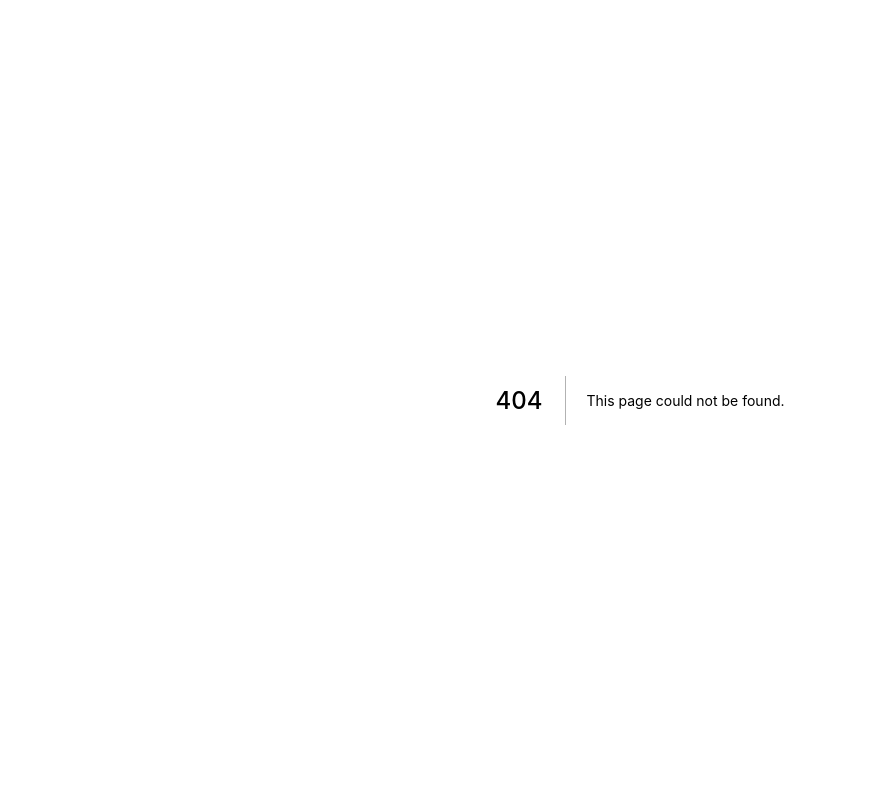
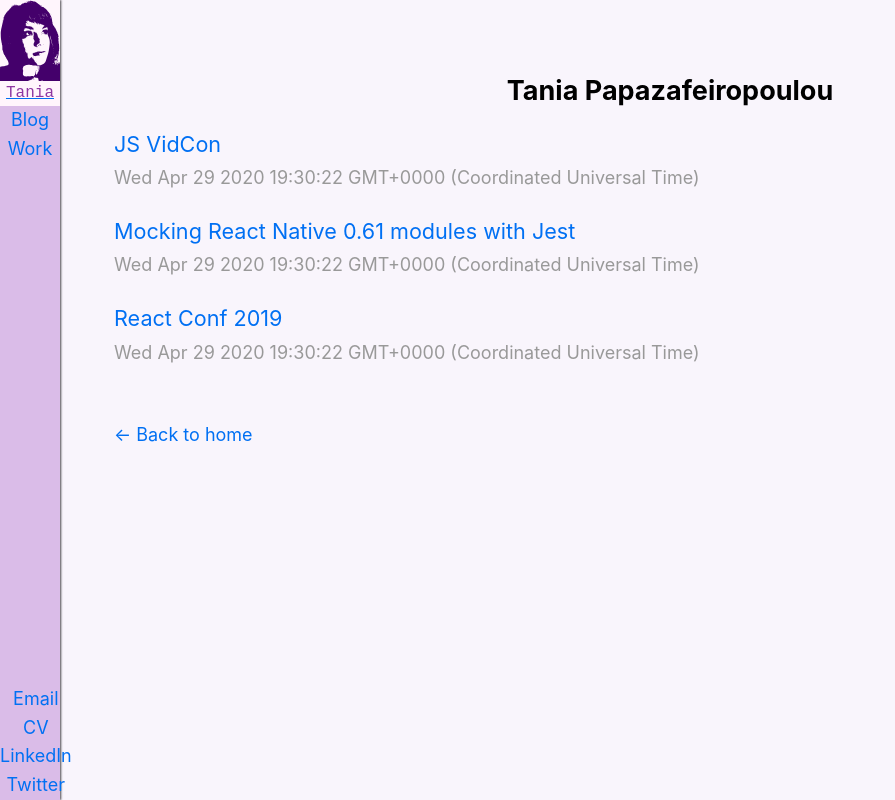
Before and after one commit to altany/tany4, a Next.js app: page /blog in a window 1280 px wide. Before the commit this address had no page. Shown: the whole page, without its empty margins (0-895 px from the left). Built offline with nearby package versions, Linux system fonts and the light colour scheme.

Commit message:
Add initial design

```diff
--- a/components/layout.js
+++ b/components/layout.js
@@ -8,7 +8,7 @@ export const siteTitle = "Tania Papazafeiropoulou - Web Developer";
 
 export default function Layout({ children, home }) {
   return (
-    <div className={styles.container}>
+    <>
       <Head>
         <link rel="icon" href="/favicon.ico" />
         <meta
@@ -21,33 +21,69 @@ export default function Layout({ children, home }) {
         <meta name="twitter:card" content="summary_large_image" />
         <meta name="author" content="Tania Papazafeiropoulou" />
       </Head>
+
+      <navigation className={styles.navigation}>
+        <div className={styles.container}>
+          <div>
+            <Link href="/">
+              <a className={`${styles.navLink} ${styles.logo}`}>
+                <img src="/profile.svg" alt={name} />
+                <div>Tania</div>
+              </a>
+            </Link>
+          </div>
+          <div>
+            <Link href="/blog">
+              <a className={styles.navLink}>
+                <div>Blog</div>
+              </a>
+            </Link>
+          </div>
+          <div>
+            <Link href="/work">
+              <a className={styles.navLink}>
+                <div>Work</div>
+              </a>
+            </Link>
+          </div>
+          <div className={styles.bottom}>
+            <div className={styles.navLink}>
+              <a href="mailto:hello@tany4.com" target="_email">
+                Email
+              </a>
+            </div>
+            <div className={styles.navLink}>
+              <a href="http://tany4.com/TaniaPapazafeiropoulou-CV" target="_cv">
+                CV
+              </a>
+            </div>
+            <div className={styles.navLink}>
+              <a
+                href="http://www.linkedin.com/in/taniapapazaf"
+                target="_linkedin"
+              >
+                LinkedIn
+              </a>
+            </div>
+            <div className={styles.navLink}>
+              <a href="https://twitter.com/_Tany_" target="_twitter">
+                Twitter
+              </a>
+            </div>
+          </div>
+        </div>
+      </navigation>
+
+      <div className={styles.contentContainer}>
         <header className={styles.header}>
           {home ? (
-          <>
-            <img
-              src="/profile.svg"
-              className={`${styles.headerHomeImage} ${utilStyles.borderCircle}`}
-              alt={name}
-            />
             <h1 className={utilStyles.heading2Xl}>{name}</h1>
-          </>
           ) : (
-          <>
-            <Link href="/">
-              <a>
-                <img
-                  src="/profile.svg"
-                  className={`${styles.headerImage} ${utilStyles.borderCircle}`}
-                  alt={name}
-                />
-              </a>
-            </Link>
             <h2 className={utilStyles.headingLg}>
               <Link href="/">
                 <a className={utilStyles.colorInherit}>{name}</a>
               </Link>
             </h2>
-          </>
           )}
         </header>
         <main>{children}</main>
@@ -59,5 +95,6 @@ export default function Layout({ children, home }) {
           </div>
         )}
       </div>
+    </>
   );
 }
--- a/components/layout.module.scss
+++ b/components/layout.module.scss
@@ -1,7 +1,54 @@
-.container {
-  max-width: 56rem;
-  padding: 0 1rem;
-  margin: 3rem auto 6rem;
+@use "sass:color";
+@use "../styles/mixins";
+
+$themeColor: #efe2f5;
+$intenseThemeColor: darken($themeColor, 10%);
+$darkThemeColor: darken($themeColor, 50);
+$lightThemeColor: lighten($themeColor, 5%);
+$navBarWidth: 60px;
+$navBarShadow: 1px 0 2px 0 #4a474c;
+
+.logo {
+  > * {
+    background-color: color.adjust($lightThemeColor, $red: 15);
+  }
+
+  div {
+    font-size: 16px;
+    font-family: monospace;
+    color: color.adjust($darkThemeColor, $red: 15);
+  }
+}
+
+.navigation {
+  width: $navBarWidth;
+  height: 100%;
+  position: fixed;
+  top: 0;
+  background: $intenseThemeColor;
+  @include mixins.boxShadow($navBarShadow);
+
+  .container {
+    display: flex;
+    height: 100%;
+    flex-direction: column;
+  }
+
+  .bottom {
+    position: absolute;
+    bottom: 0;
+  }
+
+  .navLink {
+    text-align: center;
+  }
+}
+
+.contentContainer {
+  margin-left: $navBarWidth;
+  padding: 3rem;
+  background-color: $lightThemeColor;
+  height: 100%;
 }
 
 .header {
@@ -10,16 +57,6 @@
   align-items: center;
 }
 
-.headerImage {
-  width: 6rem;
-  height: 6rem;
-}
-
-.headerHomeImage {
-  width: 8rem;
-  height: 8rem;
-}
-
 .backToHome {
   margin: 3rem 0 0;
 }
--- /dev/null
+++ b/pages/blog/index.js
@@ -0,0 +1,40 @@
+import Head from "next/head";
+import Link from "next/link";
+import Layout, { siteTitle } from "../../components/layout";
+import RepoList from "../../components/github/repoList";
+import utilStyles from "../../styles/utils.module.scss";
+import { getSortedPostsData } from "../../lib/posts";
+
+export default function Blog({ posts }) {
+  return (
+    <Layout blog>
+      <Head>
+        <title>{siteTitle} - Blog</title>
+      </Head>
+      <section className={utilStyles.headingMd}>
+        <ul className={utilStyles.list}>
+          {posts.map(({ id, date, title }) => (
+            <li className={utilStyles.listItem} key={id}>
+              <Link href="/blog/posts/[id]" as={`/blog/posts/${id}`}>
+                <a>{title}</a>
+              </Link>
+              <br />
+              <small className={utilStyles.lightText}>
+                <Date dateString={date} />
+              </small>
+            </li>
+          ))}
+        </ul>
+      </section>
+    </Layout>
+  );
+}
+
+export async function getStaticProps() {
+  const posts = getSortedPostsData();
+  return {
+    props: {
+      posts,
+    },
+  };
+}
--- /dev/null
+++ b/styles/_mixins.scss
@@ -0,0 +1,5 @@
+@mixin boxShadow($shadow...) {
+  -webkit-box-shadow: $shadow;
+  -moz-box-shadow: $shadow;
+  box-shadow: $shadow;
+}
--- a/styles/global.scss
+++ b/styles/global.scss
@@ -6,6 +6,11 @@ body {
     Ubuntu, Cantarell, Fira Sans, Droid Sans, Helvetica Neue, sans-serif;
   line-height: 1.6;
   font-size: 18px;
+  height: 100%;
+
+  > div {
+    height: 100%;
+  }
 }
 
 * {
```
Also changed, not shown: pages/blog/posts/[id].js (renamed from pages/posts/[id].js, +4 -4 lines), pages/index.js (+3 -34 lines), pages/work/index.js (renamed from pages/github/index.js, +8 -12 lines). Lines whose indentation alone changed are shown as unchanged.
